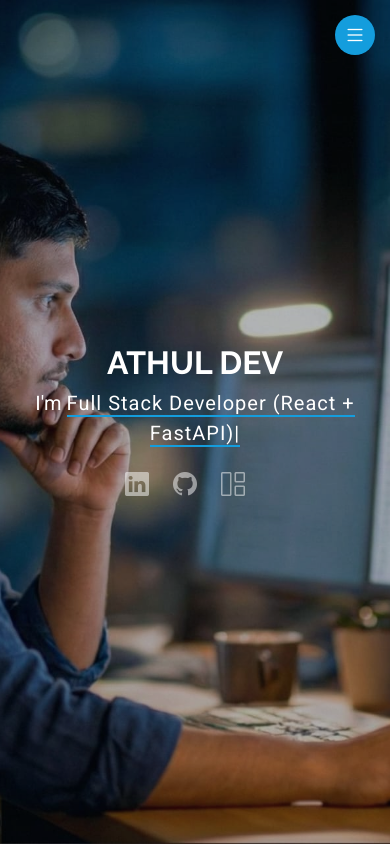
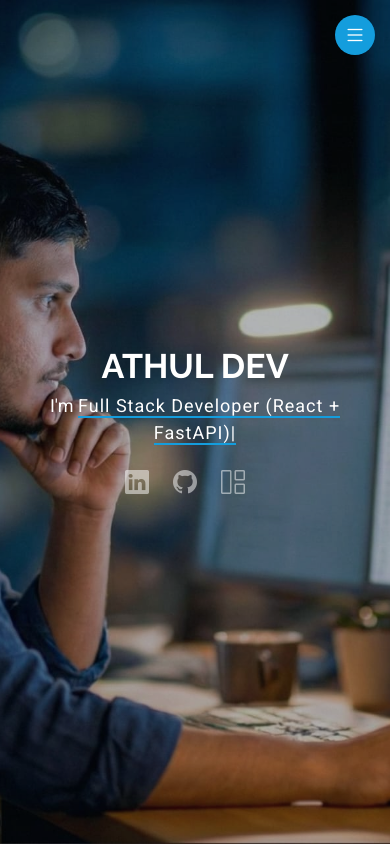
Before and after one commit to athuldev743-cp/port-folio, a plain HTML site: page index.html in a window 390 px wide. Shown: the top 844 px of the page. Drawn offline with Linux system fonts and the light colour scheme.

Commit message:
change mobile layout

```diff
--- a/assets/css/main.css
+++ b/assets/css/main.css
@@ -1318,3 +1318,35 @@ section,
     height: 180px;
   }
 }
+/* ===================== HERO: mobile responsive background image ===================== */
+.hero {
+  min-height: 100vh;
+  min-height: 100svh; /* modern mobile browsers */
+  min-height: 100dvh; /* dynamic viewport height (address bar safe) */
+  padding: 0;         /* optional: remove extra space */
+}
+
+.hero img {
+  position: absolute;
+  inset: 0;
+  width: 100%;
+  height: 100%;
+  object-fit: cover;      /* fills screen nicely */
+  object-position: top;/* keep centered */
+  display: block;
+}
+
+/* Make sure content stays centered on smaller screens */
+@media (max-width: 768px) {
+  .hero .container {
+    padding: 0 16px;
+  }
+
+  .hero h2 {
+    font-size: 34px;
+  }
+
+  .hero p {
+    font-size: 18px;
+  }
+}
```
